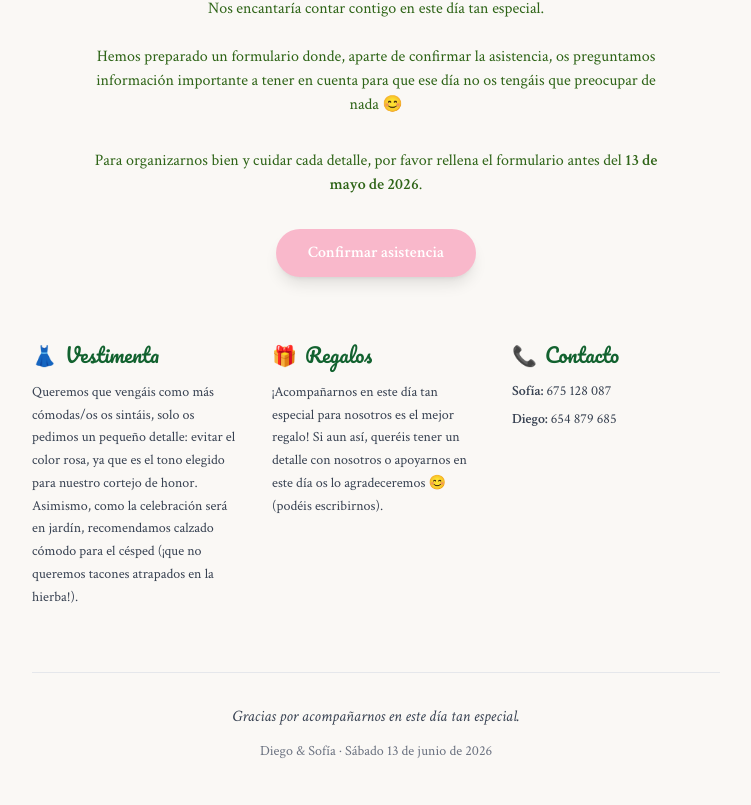
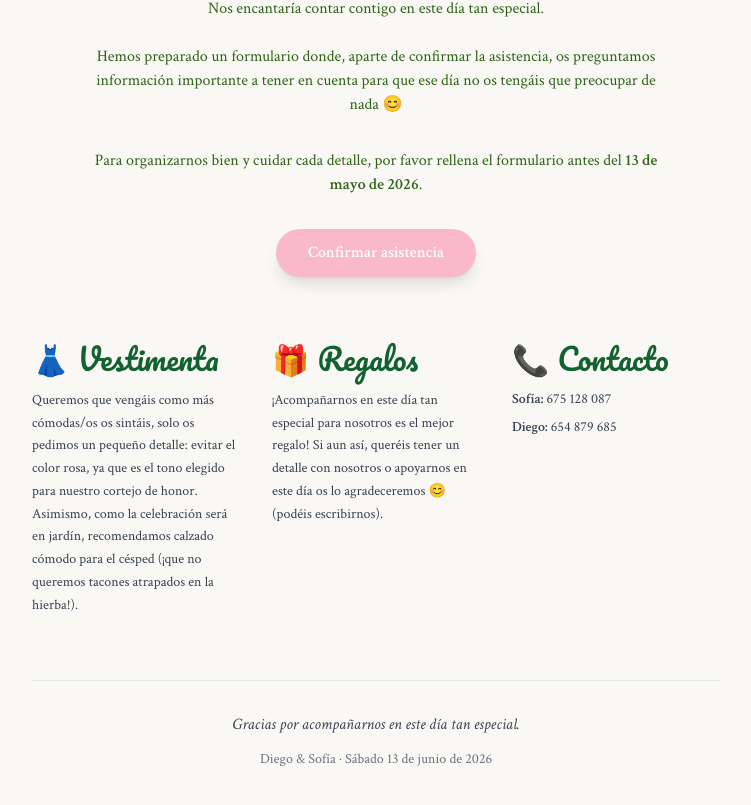
Before and after one commit to diegomorcillod/web-wedding, a React (Vite) app: page / in a window 1280 px wide. Shown: the part 2241-3046 px from the top of the page, without its empty margins (264-1015 px from the left). Built offline with nearby package versions, Linux system fonts and the light colour scheme; a web font is replaced by a local one.

Commit message:
Aumentar tamaño de títulos de Vestimenta, Regalos y Contacto

```diff
--- a/src/components/InfoGridSection.tsx
+++ b/src/components/InfoGridSection.tsx
@@ -7,7 +7,7 @@ const InfoGridSection: React.FC = () => {
       <div className="grid grid-cols-1 md:grid-cols-3 gap-8 mb-12">
         {/* Vestimenta - Fuente: Crimson Text (elegante y clásica) */}
         <div className="text-center md:text-left">
-          <h3 className="text-xl font-script text-wedding-green-700 mb-3 flex items-center justify-center md:justify-start gap-2">
+          <h3 className="text-2xl sm:text-3xl font-script text-wedding-green-700 mb-3 flex items-center justify-center md:justify-start gap-2">
             <span className="inline-block hover:scale-125 hover:rotate-12 transition-transform duration-300">👗</span> Vestimenta
           </h3>
           <p className="text-gray-700 text-sm leading-relaxed font-crimson">
@@ -17,7 +17,7 @@ const InfoGridSection: React.FC = () => {
 
         {/* Regalos - Fuente: Merriweather (moderna y legible) */}
         <div className="text-center md:text-left">
-          <h3 className="text-xl font-script text-wedding-green-700 mb-3 flex items-center justify-center md:justify-start gap-2">
+          <h3 className="text-2xl sm:text-3xl font-script text-wedding-green-700 mb-3 flex items-center justify-center md:justify-start gap-2">
             <span className="inline-block hover:scale-125 hover:-rotate-12 transition-transform duration-300">🎁</span> Regalos
           </h3>
           <p className="text-gray-700 text-sm leading-relaxed font-crimson">
@@ -27,7 +27,7 @@ const InfoGridSection: React.FC = () => {
 
         {/* Contacto - Fuente: Libre Baskerville (tradicional y sofisticada) */}
         <div className="text-center md:text-left">
-          <h3 className="text-xl font-script text-wedding-green-700 mb-3 flex items-center justify-center md:justify-start gap-2">
+          <h3 className="text-2xl sm:text-3xl font-script text-wedding-green-700 mb-3 flex items-center justify-center md:justify-start gap-2">
             <span className="inline-block hover:scale-125 hover:rotate-12 transition-transform duration-300 animate-pulse">📞</span> Contacto
           </h3>
           <div className="text-gray-700 text-sm space-y-2 font-crimson">
```
